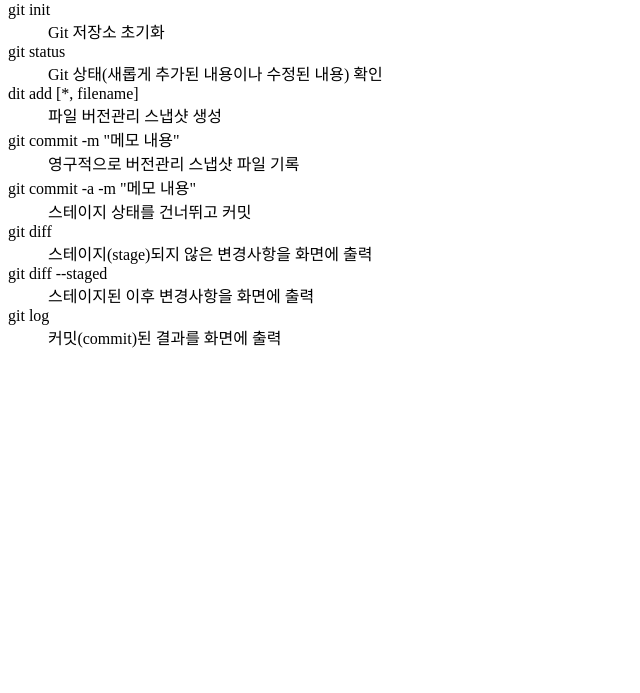
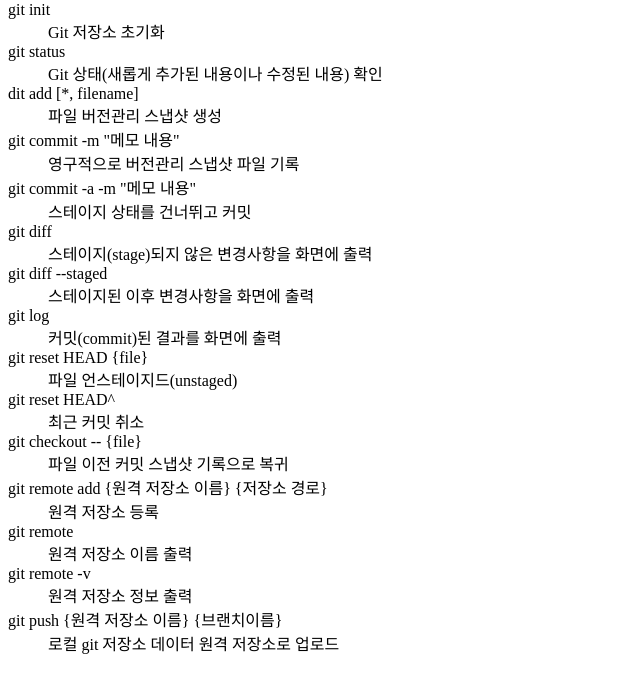
Before and after one commit to cloudzm/cli-git, a plain HTML site: page index.html in a window 1280 px wide. Shown: the part 105-798 px from the top of the page, without its empty margins (0-640 px from the left). Drawn offline with Linux system fonts and the light colour scheme.

Commit message:
index.html 내용 추가

```diff
--- a/index.html
+++ b/index.html
@@ -23,6 +23,20 @@ Hello CLI !!!
 	<dd>스테이지된 이후 변경사항을 화면에 출력</dd>
 	<dt>git log</dt>
 	<dd>커밋(commit)된 결과를 화면에 출력</dd>
+	<dt>git reset HEAD {file}</dt>
+	<dd>파일 언스테이지드(unstaged)</dd>
+	<dt>git reset HEAD^</dt>
+	<dd>최근 커밋 취소</dd>
+	<dt>git checkout -- {file}</dt>
+	<dd>파일 이전 커밋 스냅샷 기록으로 복귀</dd>
+	<dt>git remote add {원격 저장소 이름} {저장소 경로}</dt>
+	<dd>원격 저장소 등록</dd>
+	<dt>git remote</dt>
+	<dd>원격 저장소 이름 출력 </dd>
+	<dt>git remote -v</dt>
+	<dd>원격 저장소 정보 출력</dd>
+	<dt>git push {원격 저장소 이름} {브랜치이름}</dt>
+	<dd>로컬 git 저장소 데이터 원격 저장소로 업로드</dd>
 </dl>
 </body>
 </html>
```
